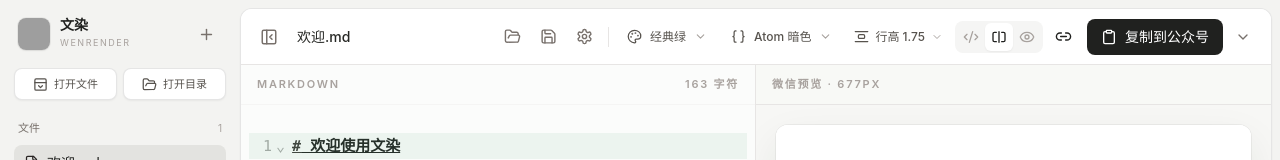
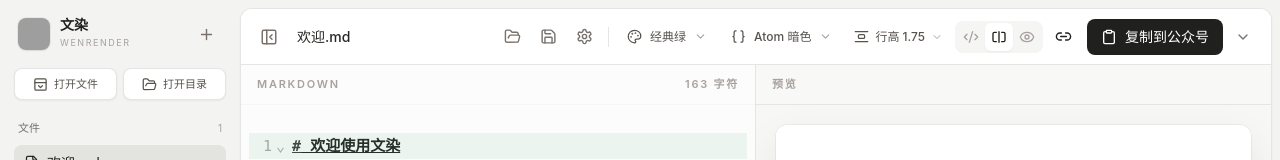
Before and after one commit to 1595901624/WenRender, a React (Vite) app: page / in a window 1280 px wide. Shown: the top 160 px of the page. Built offline with nearby package versions, Linux system fonts and the light colour scheme; grey boxes are pictures that could not be loaded.

Commit message:
refactor: 简化预览面板标题文本
在分割视图模式下，将预览面板的标题从"微信预览 · 677px"简化为"预览"，移除冗余的设备尺寸信息，使界面更加简洁清晰。

```diff
--- a/src/App.tsx
+++ b/src/App.tsx
@@ -860,7 +860,7 @@ function App() {
             )}
             {viewMode !== "editor" && (
               <section className={clsx("min-w-0", viewMode === "split" ? "w-1/2" : "w-full")}>
-                <div className="flex h-10 items-center border-b border-stone-200 bg-[#f8f9f6] px-4 text-[11px] font-semibold uppercase tracking-[0.16em] text-stone-400 dark:border-stone-700 dark:bg-[#1d1e1b]">微信预览 · 677px</div>
+                <div className="flex h-10 items-center border-b border-stone-200 bg-[#f8f9f6] px-4 text-[11px] font-semibold uppercase tracking-[0.16em] text-stone-400 dark:border-stone-700 dark:bg-[#1d1e1b]">预览</div>
                 <div className="h-[calc(100%-40px)]">
                   <Preview
                     ref={previewRef}
```
